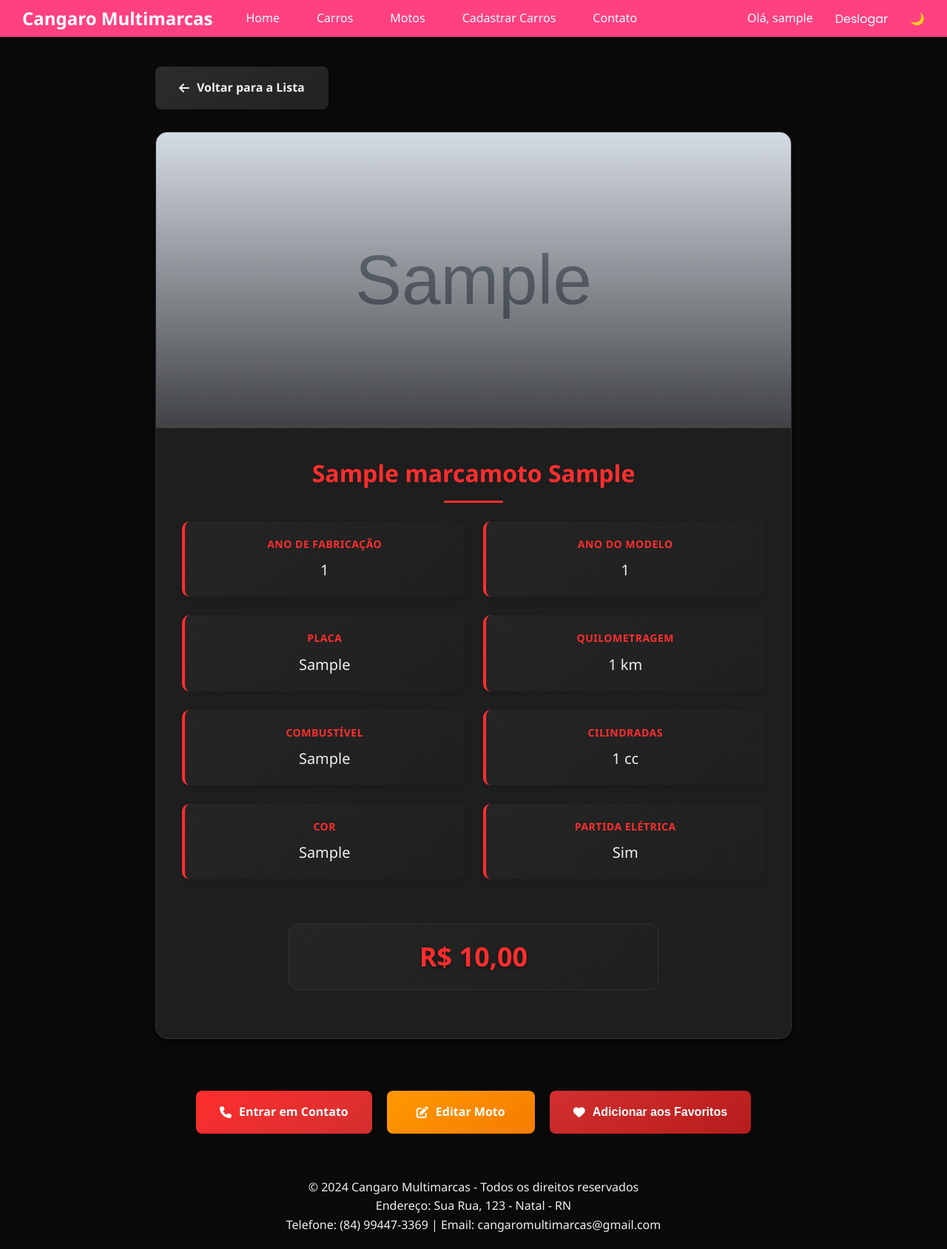
After one commit to GGneto10/carros_2, a Django app: page /detalhes/motos/1/ in a window 1280 px wide. The commit adds this page. Shown: the whole page at 74% size. Run offline with Django 5.2, Linux system fonts and the light colour scheme; a user stored in the database is signed in; tables that the repository leaves empty hold one stand-in row (values such as "Sample post"); grey boxes marked "Sample" are stand-in pictures.

Commit message:
Criação e formalidades da página/url de detalhes_motos.

```diff
--- a/app/static/css/base.css
+++ b/app/static/css/base.css
@@ -8,7 +8,7 @@
   --nav-hover: #f8bbd0;
   /* Rosa claro */
   --footer-bg: #f5f5f5;
-  --footer-text: #333;
+  --footer-text: #000000;
 }
 
 .dark-mode {
--- /dev/null
+++ b/app/static/css/detalhes_motos.css
@@ -0,0 +1,310 @@
+/* Variáveis de cores para o tema escuro */
+:root {
+  --primary-bg: #0a0a0a;
+  --secondary-bg: #1a1a1a;
+  --card-bg: #1e1e1e;
+  --text-primary: #f0f0f0;
+  --text-secondary: #a0a0a0;
+  --accent-color: #ff2e2e;
+  --accent-hover: #ff5252;
+  --danger-color: #d32f2f;
+  --danger-hover: #f44336;
+  --card-border: #333;
+  --card-shadow: 0 4px 8px rgba(0, 0, 0, 0.5);
+}
+
+* {
+  margin: 0;
+  padding: 0;
+  box-sizing: border-box;
+}
+
+body {
+  background-color: var(--primary-bg);
+  color: var(--text-primary);
+  font-family: 'Segoe UI', Tahoma, Geneva, Verdana, sans-serif;
+  line-height: 1.6;
+  display: flex;
+  flex-direction: column;
+}
+
+footer {
+  background-color: var(--primary-bg);
+  color: var(--text-primary);
+}
+
+.moto-detail-container {
+  max-width: 900px;
+  width: 100%;
+  margin: 20px auto;
+  padding: 0 20px;
+  display: flex;
+  flex-direction: column;
+  align-items: center;
+}
+
+.btn-back {
+  display: flex;
+  align-items: center;
+  padding: 12px 24px;
+  background: linear-gradient(145deg, #2c2c2c, #222);
+  color: var(--text-primary);
+  border: 1px solid #333;
+  border-radius: 8px;
+  text-decoration: none;
+  font-weight: 500;
+  transition: all 0.3s ease;
+  margin-bottom: 30px;
+  box-shadow: 0 2px 5px rgba(0,0,0,0.2);
+  align-self: flex-start;
+}
+
+.btn-back:hover {
+  background: linear-gradient(145deg, #333, #2a2a2a);
+  transform: translateY(-2px);
+  box-shadow: 0 4px 8px rgba(0,0,0,0.3);
+  border-color: #444;
+}
+
+.moto-card {
+  background-color: var(--card-bg);
+  border-radius: 16px;
+  overflow: hidden;
+  box-shadow: var(--card-shadow);
+  border: 1px solid var(--card-border);
+  transition: all 0.3s ease;
+  margin-bottom: 30px;
+  width: 100%;
+  max-width: 900px;
+  display: flex;
+  flex-direction: column;
+  align-items: center;
+}
+
+.moto-card:hover {
+  box-shadow: 0 8px 24px rgba(255, 46, 46, 0.15);
+  transform: translateY(-5px);
+}
+
+.moto-image {
+  width: 100%;
+  height: 400px;
+  overflow: hidden;
+  background: linear-gradient(45deg, #1a1a1a, #252525);
+  display: flex;
+  align-items: center;
+  justify-content: center;
+  position: relative;
+}
+
+.moto-image::before {
+  content: '';
+  position: absolute;
+  top: 0;
+  left: 0;
+  width: 100%;
+  height: 100%;
+  background: linear-gradient(to bottom, transparent 0%, rgba(0,0,0,0.7) 100%);
+  z-index: 1;
+}
+
+.moto-image img {
+  width: 100%;
+  height: 100%;
+  object-fit: cover;
+  transition: transform 0.5s ease;
+}
+
+.moto-card:hover .moto-image img {
+  transform: scale(1.05);
+}
+
+.no-image {
+  display: flex;
+  align-items: center;
+  justify-content: center;
+  height: 100%;
+  color: #555;
+  font-size: 28px;
+  z-index: 2;
+  position: relative;
+}
+
+.moto-info {
+  padding: 35px;
+  width: 100%;
+  display: flex;
+  flex-direction: column;
+  align-items: center;
+}
+
+.moto-title {
+  font-size: 32px;
+  font-weight: 700;
+  margin: 0 0 25px;
+  color: var(--accent-color);
+  text-align: center;
+  position: relative;
+  padding-bottom: 15px;
+}
+
+.moto-title::after {
+  content: '';
+  position: absolute;
+  bottom: 0;
+  left: 50%;
+  transform: translateX(-50%);
+  width: 80px;
+  height: 3px;
+  background: var(--accent-color);
+  border-radius: 3px;
+}
+
+.moto-details-grid {
+  display: grid;
+  grid-template-columns: repeat(auto-fit, minmax(250px, 1fr));
+  gap: 25px;
+  margin-bottom: 30px;
+  width: 100%;
+  max-width: 800px;
+}
+
+.detail-item {
+  background: linear-gradient(145deg, #252525, #1f1f1f);
+  padding: 20px;
+  border-radius: 10px;
+  border-left: 4px solid var(--accent-color);
+  box-shadow: 0 3px 6px rgba(0,0,0,0.1);
+  transition: all 0.3s ease;
+  text-align: center;
+}
+
+.detail-item:hover {
+  transform: translateY(-3px);
+  box-shadow: 0 5px 12px rgba(255, 46, 46, 0.2);
+}
+
+.detail-label {
+  font-weight: 600;
+  display: block;
+  margin-bottom: 8px;
+  color: var(--accent-color);
+  font-size: 14px;
+  text-transform: uppercase;
+  letter-spacing: 0.5px;
+}
+
+.detail-value {
+  font-size: 20px;
+  color: var(--text-primary);
+}
+
+.moto-price {
+  font-size: 36px;
+  font-weight: bold;
+  color: var(--accent-color);
+  text-align: center;
+  margin: 30px 0;
+  padding: 15px 30px;
+  background: linear-gradient(145deg, #252525, #1f1f1f);
+  border-radius: 12px;
+  border: 1px solid #333;
+  text-shadow: 0 2px 4px rgba(0,0,0,0.5);
+  width: 100%;
+  max-width: 500px;
+}
+
+.buttons-container {
+  display: flex;
+  justify-content: center;
+  gap: 20px;
+  margin-top: 40px;
+  flex-wrap: wrap;
+  width: 100%;
+}
+
+.btn {
+  display: inline-flex;
+  align-items: center;
+  justify-content: center;
+  padding: 16px 32px;
+  border-radius: 8px;
+  font-size: 16px;
+  font-weight: 600;
+  cursor: pointer;
+  transition: all 0.3s ease;
+  text-decoration: none;
+  min-width: 200px;
+  border: none;
+  box-shadow: 0 4px 8px rgba(0,0,0,0.2);
+}
+
+.btn-primary {
+  background: linear-gradient(145deg, var(--accent-color), #d32f2f);
+  color: white;
+}
+
+.btn-primary:hover {
+  background: linear-gradient(145deg, var(--accent-hover), #e53935);
+  transform: translateY(-3px);
+  box-shadow: 0 6px 12px rgba(255, 46, 46, 0.3);
+}
+
+.btn-warning {
+  background: linear-gradient(145deg, #ff9800, #f57c00);
+  color: white;
+}
+
+.btn-warning:hover {
+  background: linear-gradient(145deg, #ffa726, #ff9800);
+  transform: translateY(-3px);
+  box-shadow: 0 6px 12px rgba(255, 152, 0, 0.3);
+}
+
+.btn-danger {
+  background: linear-gradient(145deg, var(--danger-color), #b71c1c);
+  color: white;
+}
+
+.btn-danger:hover {
+  background: linear-gradient(145deg, var(--danger-hover), #c62828);
+  transform: translateY(-3px);
+  box-shadow: 0 6px 12px rgba(211, 47, 47, 0.3);
+}
+
+.btn i {
+  margin-right: 10px;
+}
+
+@media (max-width: 768px) {
+  .moto-details-grid {
+      grid-template-columns: 1fr;
+  }
+
+  .moto-image {
+      height: 300px;
+  }
+
+  .buttons-container {
+      flex-direction: column;
+      align-items: center;
+  }
+
+  .btn {
+      width: 100%;
+      max-width: 300px;
+  }
+
+  .moto-info {
+      padding: 25px 20px;
+  }
+
+  .moto-title {
+      font-size: 26px;
+  }
+
+  .moto-price {
+      font-size: 28px;
+      padding: 12px 20px;
+  }
+}
--- a/app/static/css/home.css
+++ b/app/static/css/home.css
@@ -11,8 +11,8 @@
     --transition: all 0.3s ease;
 
     /* Variáveis para modo escuro */
-    --bg-color: #f8f9fa;
-    --text-color: #333;
+    --bg-color: #707070;
+    --text-color: #1a1919;
     --card-bg: white;
     --section-bg: transparent;
 }
@@ -22,7 +22,7 @@
     --text-color: #f0f0f0;
     --card-bg: #2d2d2d;
     --section-bg: transparent;
-    --dark: #f0f0f0;
+    --dark: #000000;
 }
 
 body {
--- /dev/null
+++ b/app/static/js/detalhes_motos.js
@@ -0,0 +1,25 @@
+// Script para o botão de favoritos
+
+document.getElementById('favorite-btn').addEventListener('click', function() {
+    const isFavorited = this.textContent.includes('Favoritado');
+    this.innerHTML = isFavorited ? '<i class="fas fa-heart"></i> Adicionar aos Favoritos' : '<i class="fas fa-check"></i> Favoritado ✓';
+
+    if (!isFavorited) {
+        this.style.background = 'linear-gradient(145deg, #4CAF50, #2E7D32)';
+    } else {
+        this.style.background = 'linear-gradient(145deg, var(--danger-color), #b71c1c)';
+    }
+});
+
+// Efeito de hover nas informações detalhadas
+document.querySelectorAll('.detail-item').forEach(item => {
+    item.addEventListener('mouseenter', function() {
+        this.style.transform = 'translateY(-3px)';
+        this.style.boxShadow = '0 5px 12px rgba(255, 46, 46, 0.2)';
+    });
+
+    item.addEventListener('mouseleave', function() {
+        this.style.transform = 'translateY(0)';
+        this.style.boxShadow = '0 3px 6px rgba(0,0,0,0.1)';
+    });
+});
--- /dev/null
+++ b/app/templates/detalhes_motos.html
@@ -0,0 +1,122 @@
+{% extends 'base.html' %}
+{% load static %}
+
+{% block title %}Cangaro Multimarcas - Detalhes da Moto{% endblock %}
+
+{% block extra_css %}
+{{ block.super }}
+<link rel="stylesheet" href="{% static 'css/detalhes_motos.css' %}">
+<link rel="stylesheet" href="https://cdnjs.cloudflare.com/ajax/libs/font-awesome/6.4.0/css/all.min.css">
+{% endblock %}
+
+{% block content %}
+
+<!-- Carregar as template tags personalizadas -->
+{% load custom_filters %}
+
+<div class="moto-detail-container">
+  <!-- Link para voltar à lista de motos -->
+  <a href="{% url 'lista_motos' %}" class="btn btn-back">
+    <i class="fas fa-arrow-left"></i> Voltar para a Lista
+  </a>
+
+  <div class="moto-card">
+    <div class="moto-image">
+      <!-- Imagem da moto vinda do backend -->
+      {% if moto.foto %}
+      <img src="{{ moto.foto.url }}" alt="{{ moto.marca }} {{ moto.modelo }}">
+      {% else %}
+      <div class="no-image">🏍️ Imagem não disponível</div>
+      {% endif %}
+    </div>
+
+    <div class="moto-info">
+      <!-- Título com marca e modelo da moto -->
+      <h1 class="moto-title">{{ moto.marca }} {{ moto.modelo }}</h1>
+
+      <div class="moto-details-grid">
+        <!-- Detalhes da moto vindos do backend -->
+        <div class="detail-item">
+          <span class="detail-label">Ano de Fabricação</span>
+          <span class="detail-value">{{ moto.ano_fabricacao|default:"Não informado" }}</span>
+        </div>
+
+        <div class="detail-item">
+          <span class="detail-label">Ano do Modelo</span>
+          <span class="detail-value">{{ moto.ano_modelo|default:"Não informado" }}</span>
+        </div>
+
+        <div class="detail-item">
+          <span class="detail-label">Placa</span>
+          <span class="detail-value">{{ moto.placa|default:"Não informada" }}</span>
+        </div>
+
+        <div class="detail-item">
+          <span class="detail-label">Quilometragem</span>
+          <span class="detail-value">
+            {% if moto.km %}
+            {{ moto.km|format_km }} km
+            {% else %}
+            Não informada
+            {% endif %}
+          </span>
+        </div>
+
+        <div class="detail-item">
+          <span class="detail-label">Combustível</span>
+          <span class="detail-value">{{ moto.combustivel|default:"Não informado" }}</span>
+        </div>
+
+        <div class="detail-item">
+          <span class="detail-label">Cilindradas</span>
+          <span class="detail-value">
+            {% if moto.cilindradas %}
+            {{ moto.cilindradas }} cc
+            {% else %}
+            Não informadas
+            {% endif %}
+          </span>
+        </div>
+
+        <div class="detail-item">
+          <span class="detail-label">Cor</span>
+          <span class="detail-value">{{ moto.cor|default:"Não informada" }}</span>
+        </div>
+
+        <div class="detail-item">
+          <span class="detail-label">Partida Elétrica</span>
+          <span class="detail-value">
+            {% if moto.partida_eletrica %}
+            Sim
+            {% else %}
+            Não
+            {% endif %}
+          </span>
+        </div>
+      </div>
+
+      <!-- Preço da moto formatado com o filtro personalizado -->
+      <div class="moto-price">R$ {{ moto.valor|format_currency }}</div>
+    </div>
+  </div>
+
+  <div class="buttons-container">
+    <a href="https://wa.me/5584991473506" class="btn btn-primary" target="_blank">
+      <i class="fas fa-phone"></i> Entrar em Contato
+    </a>
+
+    <!-- Botão de Editar - visível apenas para usuários logados -->
+    {% if user.is_authenticated %}
+    <a href="#" class="btn btn-warning">
+      <i class="fas fa-edit"></i> Editar Moto
+    </a>
+    {% endif %}
+
+    <button class="btn btn-danger" id="favorite-btn">
+      <i class="fas fa-heart"></i> Adicionar aos Favoritos
+    </button>
+  </div>
+</div>
+
+<script src="{% static 'js/detalhes_motos.js' %}"></script>
+{% endblock %}
--- a/app/templates/lista_motos.html
+++ b/app/templates/lista_motos.html
@@ -79,7 +79,7 @@
               </div>
               <div class="moto-price">R$ {{ moto.valor|floatformat:2 }}</div>
               <div class="moto-actions">
-                <a class="btn btn-primary" href="#">Detalhes</a>
+                <a class="btn btn-primary" href="{% url 'detalhes_motos' moto.id %}">Detalhes</a>
                 <a class="btn btn-secondary">Favorito</a>
               </div>
             </div>
--- a/app/urls.py
+++ b/app/urls.py
@@ -17,7 +17,7 @@ Including another URLconf
 from django.contrib import admin
 from django.urls import path
 from carros.views import CarrosListView, CarrosDetailView, AddCarroCreateView, AtualizarCarroUpdateView, DeletarCarroDeleteView, HomeView
-from motos.views import MotosListView
+from motos.views import MotosListView, MotosDetailView
 from django.views.generic import RedirectView
 from django.conf import settings
 from django.conf.urls.static import static
@@ -27,6 +27,7 @@ urlpatterns = [
     path('admin/', admin.site.urls),
     path('lista/', CarrosListView.as_view(), name='lista_carros'),
     path('lista/motos/', MotosListView.as_view(), name='lista_motos'),
+    path('detalhes/motos/<int:pk>/', MotosDetailView.as_view(), name='detalhes_motos'),
     path('', RedirectView.as_view(url='home/')),
     path('home/', HomeView.as_view(), name='home'),
     path('carros/detalhes/<int:pk>/', CarrosDetailView.as_view(), name='detalhes_carros'),
--- a/motos/views.py
+++ b/motos/views.py
@@ -21,3 +21,7 @@ class MotosListView(ListView):
                 Q(placa__icontains=search)
             ).order_by('modelo')
         return motos
+
+class MotosDetailView(DetailView):
+    model = Moto
+    template_name = 'detalhes_motos.html'
```
